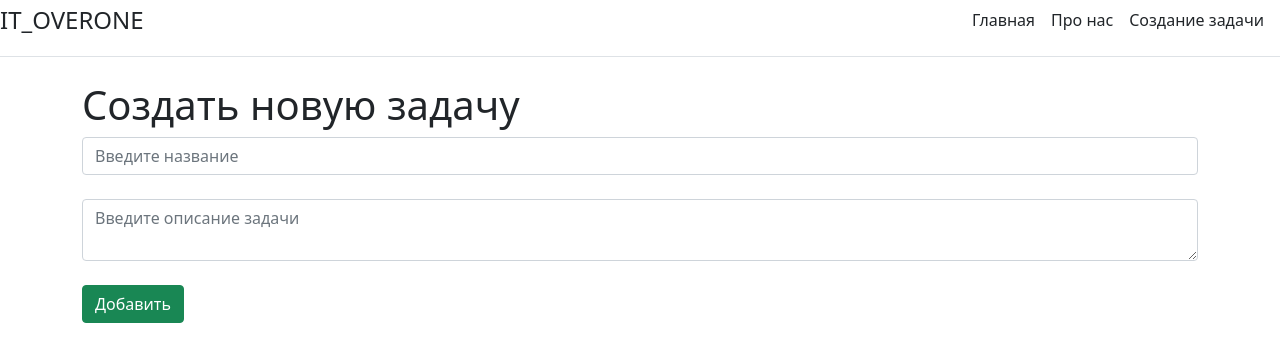
After one commit to drakohha/new_django_veb, a Django app: page /create in a window 1280 px wide. The commit adds this page. Shown: the top 362 px of the page. Run offline with Django 4.2, Linux system fonts and the light colour scheme.

Commit message:
dz new page

```diff
--- a/new_veb/main/templates/base.html
+++ b/new_veb/main/templates/base.html
@@ -18,6 +18,8 @@
       <nav class="d-inline-flex mt-2 mt-md-0 ms-md-auto">
         <a class="me-3 py-2 text-dark text-decoration-none" href="{% url 'home'%}">Главная</a>
         <a class="me-3 py-2 text-dark text-decoration-none" href="{%url 'about'%}">Про нас</a>
+          <a class="me-3 py-2 text-dark text-decoration-none" href="{%url 'create'%}">Создание задачи</a>
+
         </nav>
     </div>
 
--- /dev/null
+++ b/new_veb/main/templates/create.html
@@ -0,0 +1,16 @@
+{% extends 'base.html' %}
+
+{% block title %}
+Создать новую задачу
+{% endblock%}
+
+{% block content %}
+<h1>Создать новую задачу</h1>
+<form method="post">
+    <input type="text" placeholder="Введите название" class="form-control">
+    <br>
+    <textarea type="text" placeholder="Введите описание задачи" class="form-control"></textarea>
+    <br>
+    <button type="submit" class="btn btn-success">Добавить</button>
+</form>
+{% endblock%}
--- a/new_veb/main/templates/index.html
+++ b/new_veb/main/templates/index.html
@@ -6,10 +6,14 @@
 
 {% block content %}
 <h1>Главная страница</h1>
+    {% if tasks %}
     {%for el in tasks %}
     <div class="alert alert-warning mt-2">
         <h3>{{el.title}}</h3>
         <p>{{el.task}}</p>
     </div>
     {%endfor%}
+    {% else  %}
+        <p> У вас нету записи </p>
+    {% endif %}
 {% endblock%}
--- a/new_veb/main/urls.py
+++ b/new_veb/main/urls.py
@@ -5,5 +5,6 @@ from . import views
 
 urlpatterns = [
     path('',views.index, name="home"),
-    path('about-us',views.about , name="about")
+    path('about-us',views.about , name="about"),
+    path('create',views.create , name="create")
 ]
--- a/new_veb/main/views.py
+++ b/new_veb/main/views.py
@@ -3,8 +3,11 @@ from django.http import HttpResponse
 from .models import Task
 
 def index(request):
-    task=Task.objects.all()
-    return render(request,'index.html', {'title': 'Главная страница','tasks':'title'})
+    tasks=Task.objects.order_by('-id')
+    return render(request,'index.html', {'title': 'Главная страница','tasks': tasks })
 
 def about(request):
     return render(request,'about.html')
+
+def create(request):
+    return render(request,'create.html')
```
